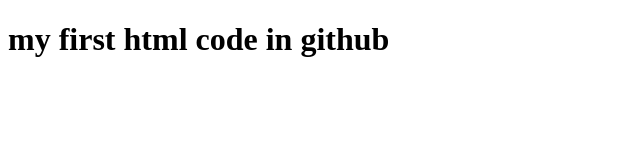
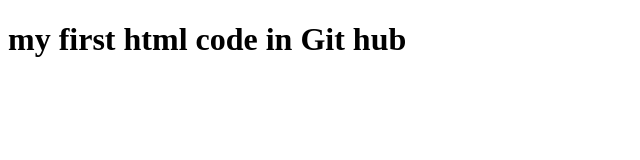
Before and after one commit to AshwiniC929/apnacollege-demo, a plain HTML site: page index.html in a window 1280 px wide. Shown: the whole page, without its empty margins (0-640 px from the left). Drawn offline with Linux system fonts and the light colour scheme.

Commit message:
Change code in the index.html

```diff
--- a/index.html
+++ b/index.html
@@ -6,6 +6,6 @@
     <title>Document</title>
 </head>
 <body>
-    <h1>my first html code in github</h1>
+    <h1>my first html code in Git hub</h1>
 </body>
 </html>
```
